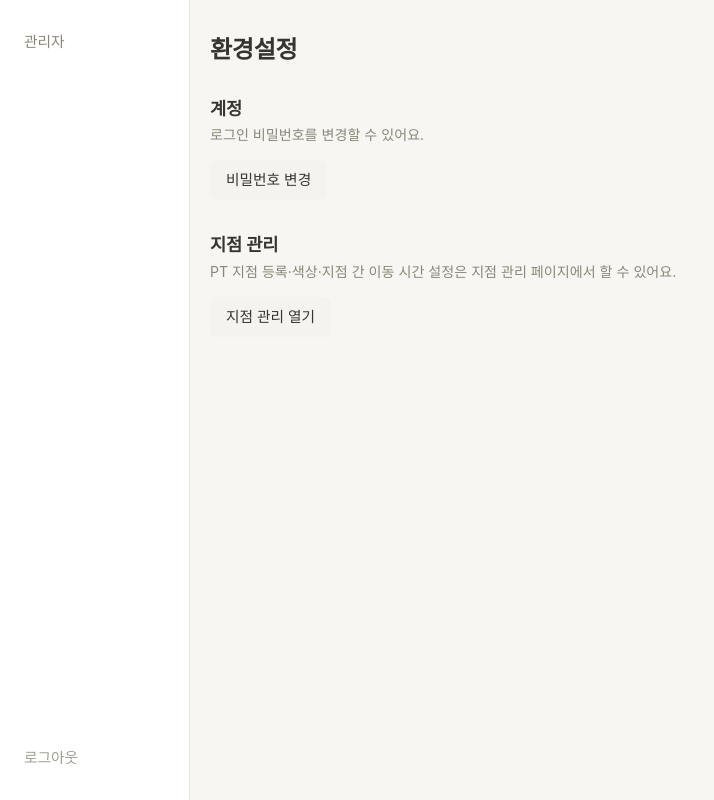
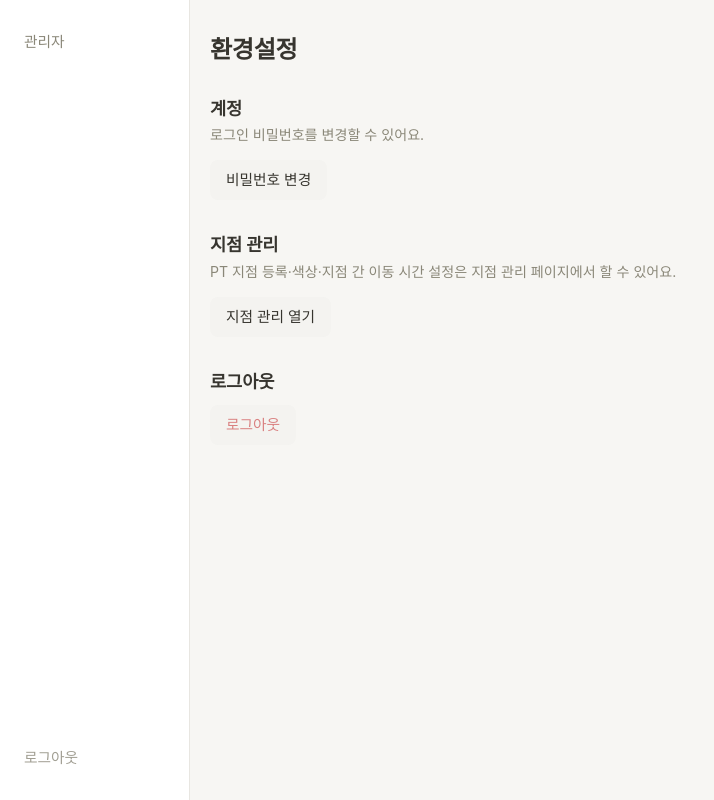
Before and after one commit to 2gyeong/pt-schedule, a Flask app: page /settings in a window 1280 px wide. Shown: the whole page, without its empty margins (0-714 px from the left). Run offline with Flask 3, Linux system fonts and the light colour scheme; a user stored in the database is signed in.

Commit message:
Add a logout button at the bottom of 환경설정
Gives a second way to log out beyond the sidebar link, in context with
the other account settings on the page.

```diff
--- a/app/static/css/style.css
+++ b/app/static/css/style.css
@@ -632,6 +632,7 @@ th.fc-holiday .fc-daynum { display: block; }
 
 .copy-link-btn { background: var(--surface-alt); color: var(--text); }
 .copy-link-btn:hover { background: var(--border-soft); }
+.copy-link-btn.danger-link { color: var(--danger); }
 
 .announcement-edit-form {
   display: flex;
--- a/app/templates/settings.html
+++ b/app/templates/settings.html
@@ -10,4 +10,7 @@
 <h2 style="margin-top:32px;">지점 관리</h2>
 <p class="hint">PT 지점 등록·색상·지점 간 이동 시간 설정은 지점 관리 페이지에서 할 수 있어요.</p>
 <a href="{{ url_for('locations.list_locations') }}" class="copy-link-btn">지점 관리 열기</a>
+
+<h2 style="margin-top:32px;">로그아웃</h2>
+<a href="{{ url_for('auth.logout') }}" class="copy-link-btn danger-link">로그아웃</a>
 {% endblock %}
```
